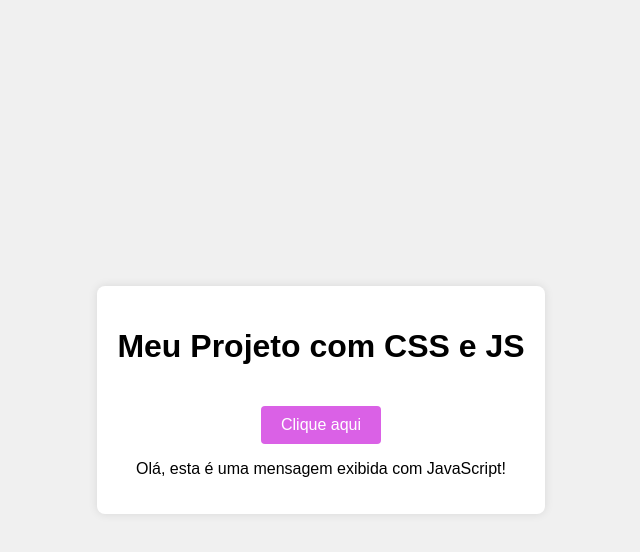
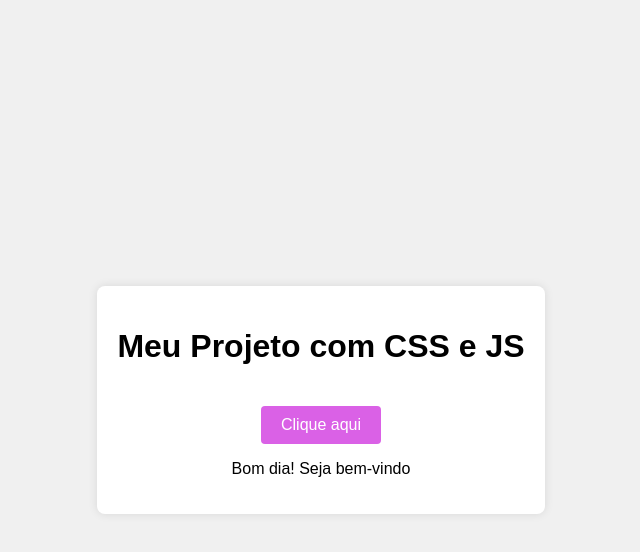
Before and after one commit to mariaato/comjava, a plain HTML site: page index.html in a window 1280 px wide. Both pictures are taken after a click on the button "Clique aqui". Shown: the whole page, without its empty margins (319-959 px from the left). Drawn offline with Linux system fonts and the light colour scheme.

Commit message:
Update index.html

```diff
--- a/index.html
+++ b/index.html
@@ -10,7 +10,7 @@
     <div class="container">
         <h1>Meu Projeto com CSS e JS</h1>
         <button id="messageButton">Clique aqui</button>
-        <p id="message" class="hidden">Olá, esta é uma mensagem exibida com JavaScript!</p>
+        <p id="message" class="hidden">Bom dia! Seja bem-vindo</p>
     </div>
     <script src="scriptas.js"></script>
 </body>
```
